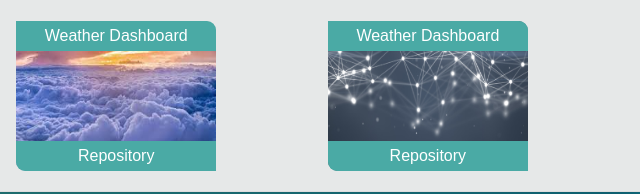
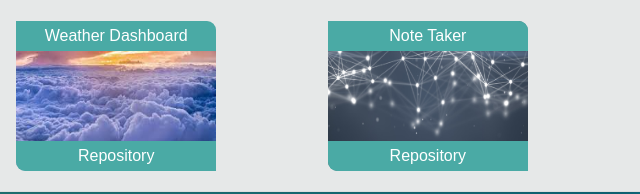
Before and after one commit to kayla8693/Responsive-Portfolio1, a website: page public/portfolio.html in a window 1280 px wide. Shown: the part 497-691 px from the top of the page, 323-963 px from the left. Drawn offline with nearby package versions, Linux system fonts and the light colour scheme.

Commit message:
fixed note taker link

```diff
--- a/public/portfolio.html
+++ b/public/portfolio.html
@@ -117,7 +117,7 @@
             <div class="wrapper">
               <img class="image img-fluid" src="assets/images/lights.jpeg" />
               <a href="https://note-taker-kg-2020.herokuapp.com/" target="blank">
-                <p class="image-text">Weather Dashboard</p>
+                <p class="image-text">Note Taker</p>
               </a>
               <a href="https://github.com/kayla8693/note-taker1" target="blank">
                 <p class="image-text1">Repository</p>
```
